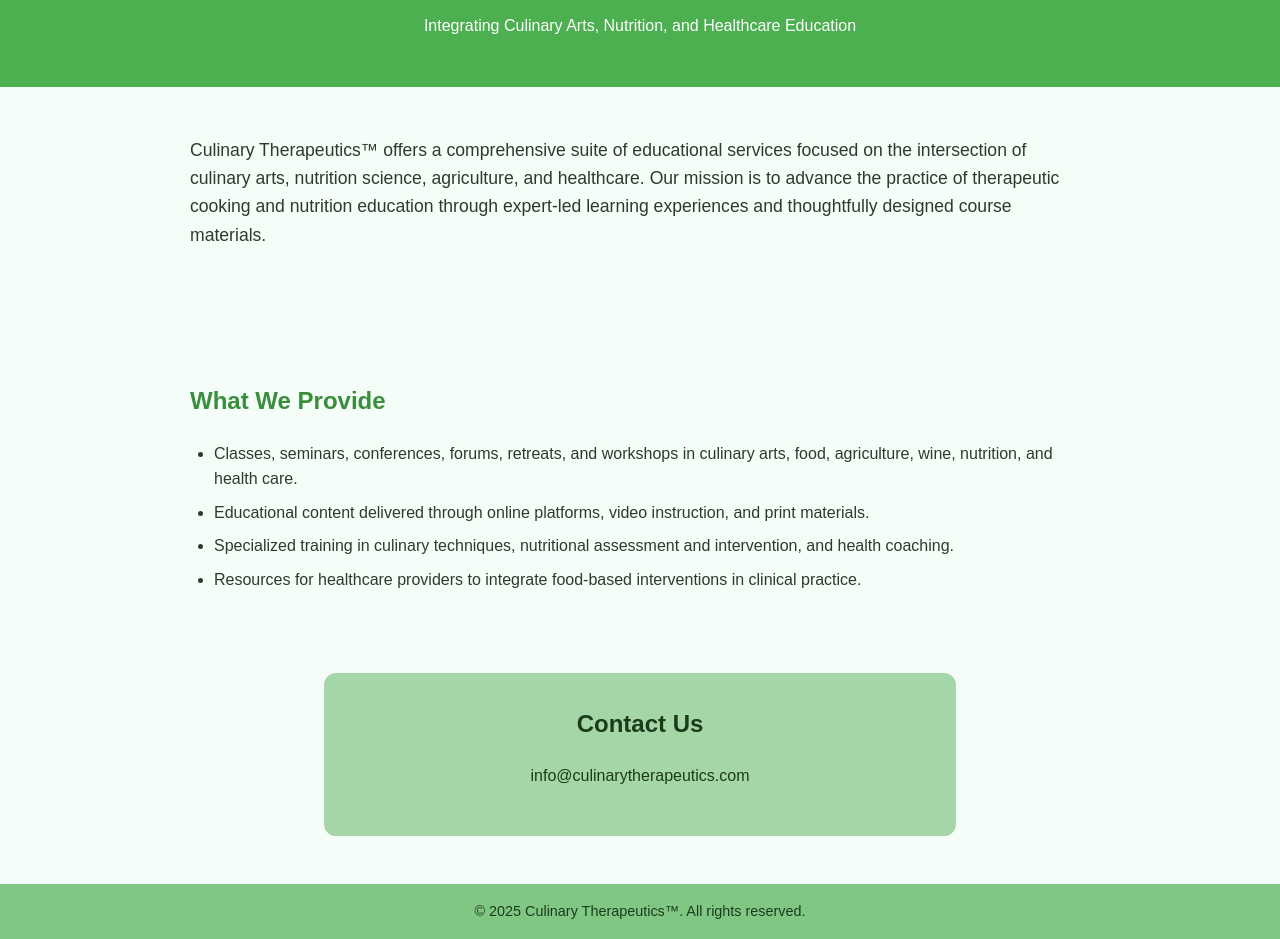
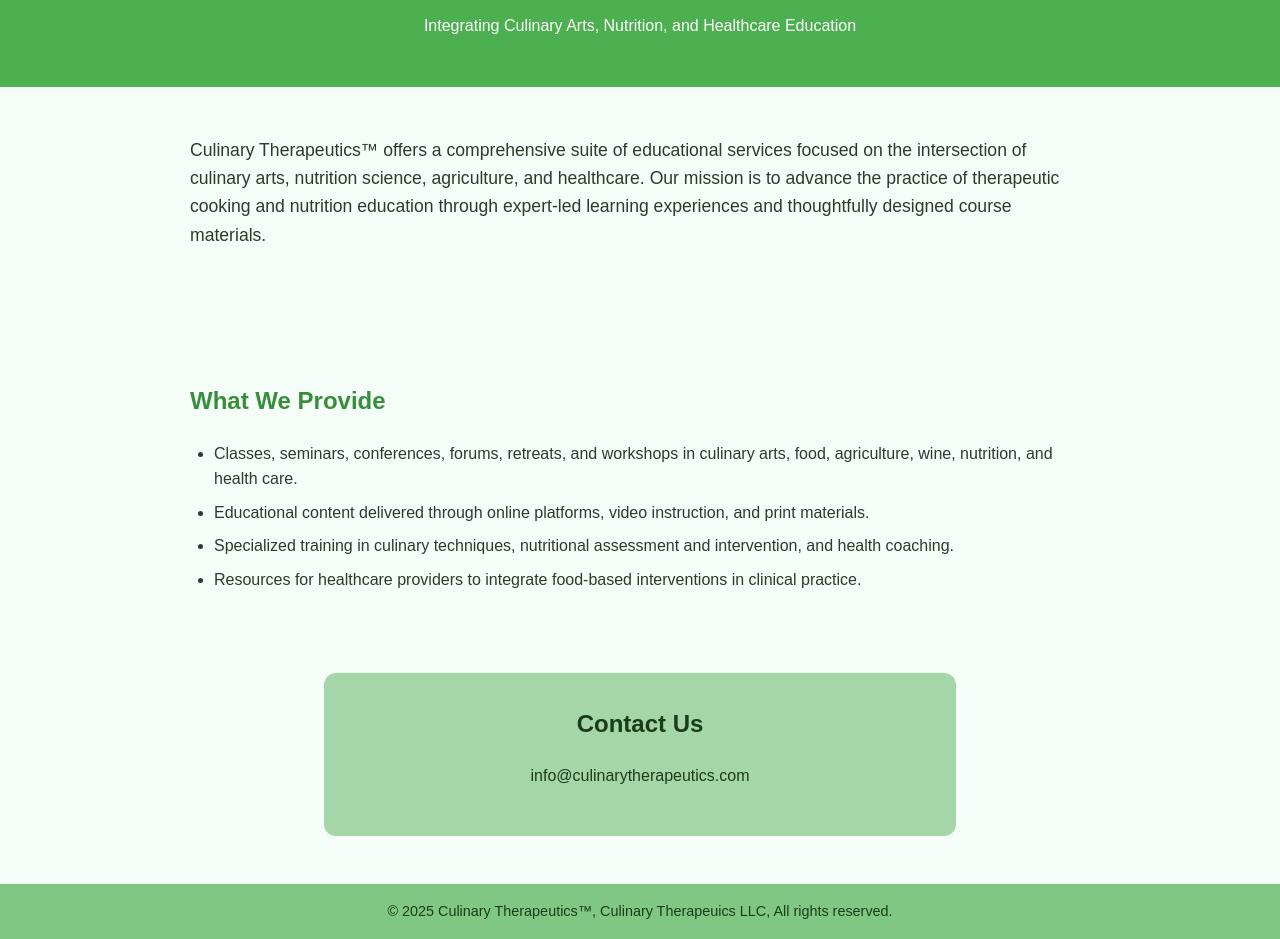
Before and after one commit to wcwells/culinary-therapeutics, a plain HTML site: page index.html in a window 1280 px wide. Shown: the part 99-1038 px from the top of the page. Drawn offline with Linux system fonts and the light colour scheme.

Commit message:
Update index.html

```diff
--- a/index.html
+++ b/index.html
@@ -99,7 +99,7 @@
   </section>
 
   <footer>
-    &copy; 2025 Culinary Therapeutics™. All rights reserved.
+    &copy; 2025 Culinary Therapeutics™, Culinary Therapeuics LLC, All rights reserved.
   </footer>
 </body>
 </html>
```
